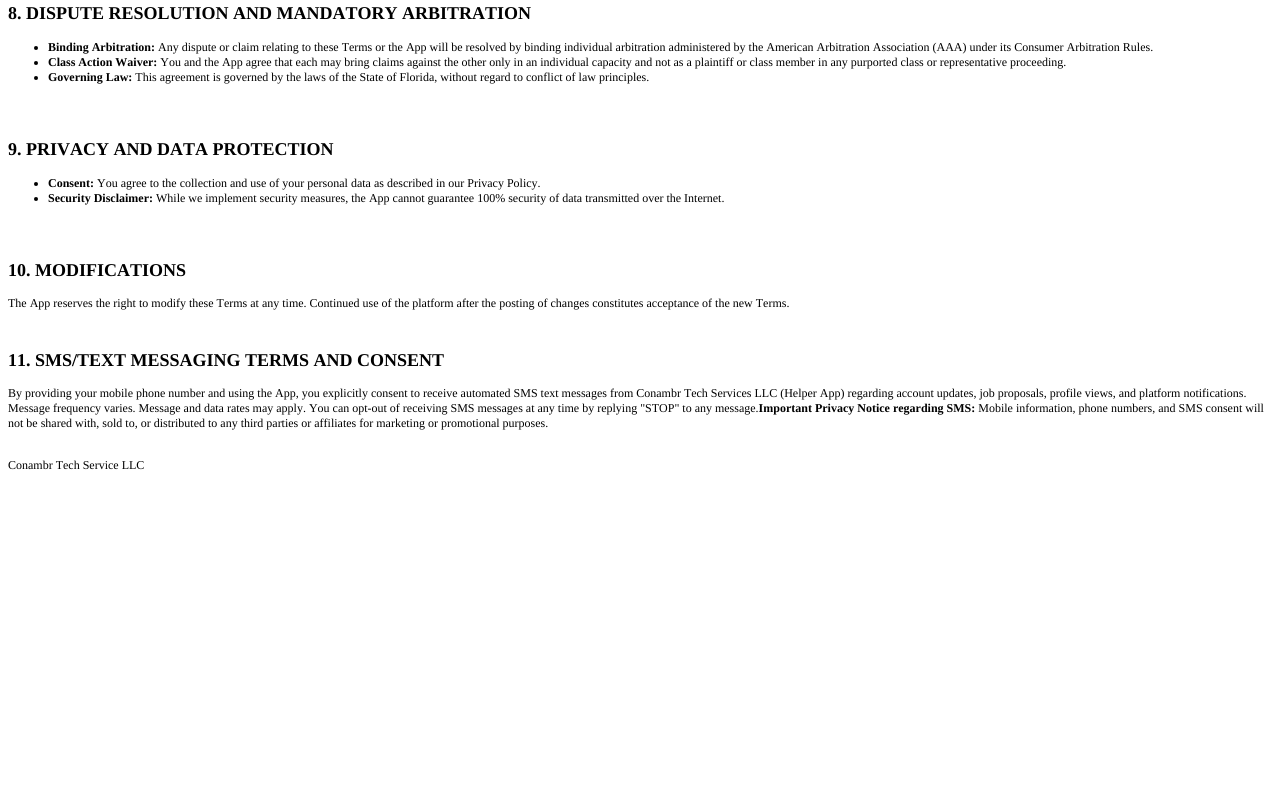
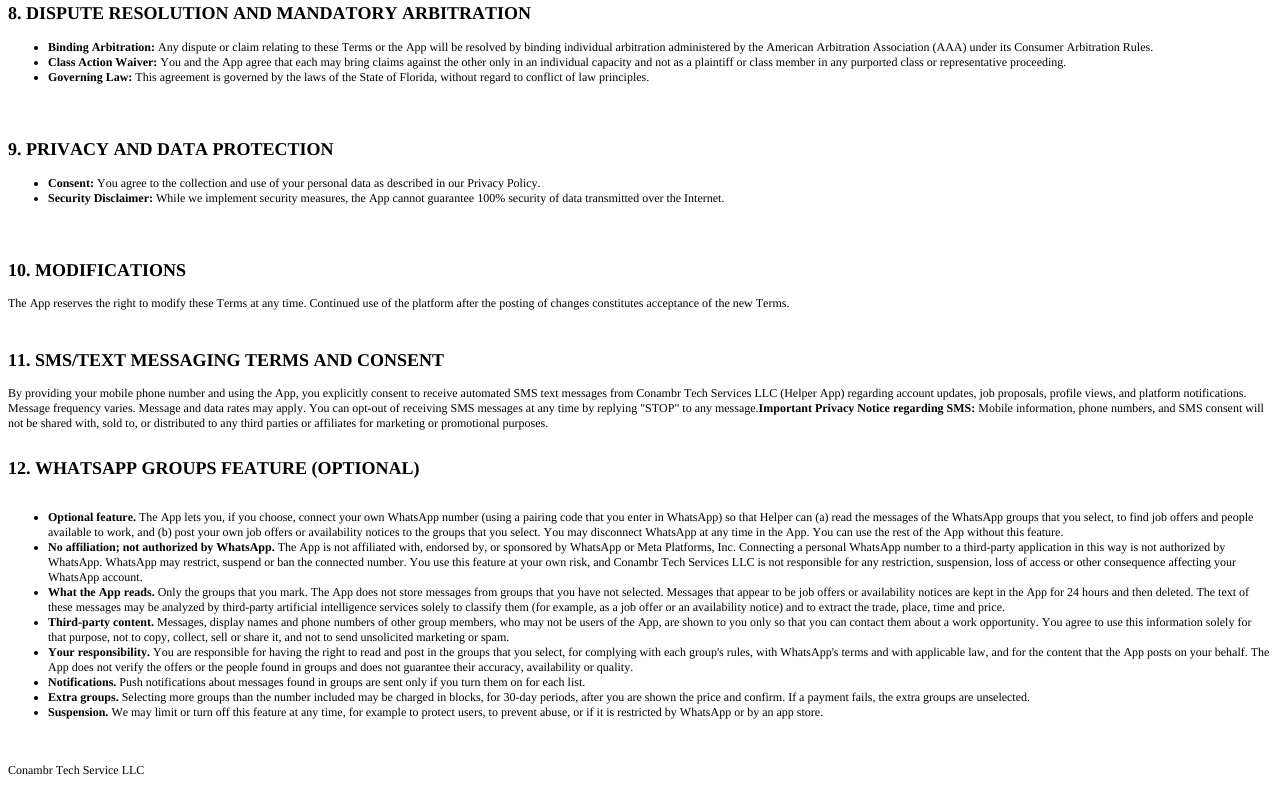
Before and after one commit to adm1825/site-conam, a plain HTML site: page termos.html in a window 1280 px wide. Shown: the part 1091-1896 px from the top of the page. Before the commit the page ends 1591 px from the top, so only its background shows below. Drawn offline with Linux system fonts and the light colour scheme.

Commit message:
Termos e política: recurso opcional de grupos de WhatsApp

```diff
--- a/termos.html
+++ b/termos.html
@@ -96,7 +96,20 @@
 <p class="p5"><span class="s1"></span><br></p>
 <p class="p4"><span class="s1">By providing your mobile phone number and using the App, you explicitly consent to receive automated SMS text messages from Conambr Tech Services LLC (Helper App) regarding account updates, job proposals, profile views, and platform notifications. Message frequency varies. Message and data rates may apply. You can opt-out of receiving SMS messages at any time by replying "STOP" to any message.<b>Important Privacy Notice regarding SMS:</b> Mobile information, phone numbers, and SMS consent will not be shared with, sold to, or distributed to any third parties or affiliates for marketing or promotional purposes.</span></p>
 <p class="p7"><span class="s1"></span><br></p>
-  <p class="p4"><span class="s1">Conambr Tech Service LLC</span><br></p>
+  <p class="p8"><span class="s1"><b>12. WHATSAPP GROUPS FEATURE (OPTIONAL)</b></span></p>
+<p class="p5"><span class="s1"></span><br></p>
+<ul class="ul1">
+  <li class="li4"><span class="s1"><b>Optional feature.</b> The App lets you, if you choose, connect your own WhatsApp number (using a pairing code that you enter in WhatsApp) so that Helper can (a) read the messages of the WhatsApp groups that you select, to find job offers and people available to work, and (b) post your own job offers or availability notices to the groups that you select. You may disconnect WhatsApp at any time in the App. You can use the rest of the App without this feature.</span></li>
+  <li class="li4"><span class="s1"><b>No affiliation; not authorized by WhatsApp.</b> The App is not affiliated with, endorsed by, or sponsored by WhatsApp or Meta Platforms, Inc. Connecting a personal WhatsApp number to a third-party application in this way is not authorized by WhatsApp. WhatsApp may restrict, suspend or ban the connected number. You use this feature at your own risk, and Conambr Tech Services LLC is not responsible for any restriction, suspension, loss of access or other consequence affecting your WhatsApp account.</span></li>
+  <li class="li4"><span class="s1"><b>What the App reads.</b> Only the groups that you mark. The App does not store messages from groups that you have not selected. Messages that appear to be job offers or availability notices are kept in the App for 24 hours and then deleted. The text of these messages may be analyzed by third-party artificial intelligence services solely to classify them (for example, as a job offer or an availability notice) and to extract the trade, place, time and price.</span></li>
+  <li class="li4"><span class="s1"><b>Third-party content.</b> Messages, display names and phone numbers of other group members, who may not be users of the App, are shown to you only so that you can contact them about a work opportunity. You agree to use this information solely for that purpose, not to copy, collect, sell or share it, and not to send unsolicited marketing or spam.</span></li>
+  <li class="li4"><span class="s1"><b>Your responsibility.</b> You are responsible for having the right to read and post in the groups that you select, for complying with each group's rules, with WhatsApp's terms and with applicable law, and for the content that the App posts on your behalf. The App does not verify the offers or the people found in groups and does not guarantee their accuracy, availability or quality.</span></li>
+  <li class="li4"><span class="s1"><b>Notifications.</b> Push notifications about messages found in groups are sent only if you turn them on for each list.</span></li>
+  <li class="li4"><span class="s1"><b>Extra groups.</b> Selecting more groups than the number included may be charged in blocks, for 30-day periods, after you are shown the price and confirm. If a payment fails, the extra groups are unselected.</span></li>
+  <li class="li4"><span class="s1"><b>Suspension.</b> We may limit or turn off this feature at any time, for example to protect users, to prevent abuse, or if it is restricted by WhatsApp or by an app store.</span></li>
+</ul>
+<p class="p7"><span class="s1"></span><br></p>
+<p class="p4"><span class="s1">Conambr Tech Service LLC</span><br></p>
   <p class="p7"><span class="s1"></span><br></p>
 </body>
 </html>
```
Also changed, not shown: privacy.html (+3 -1 lines).
